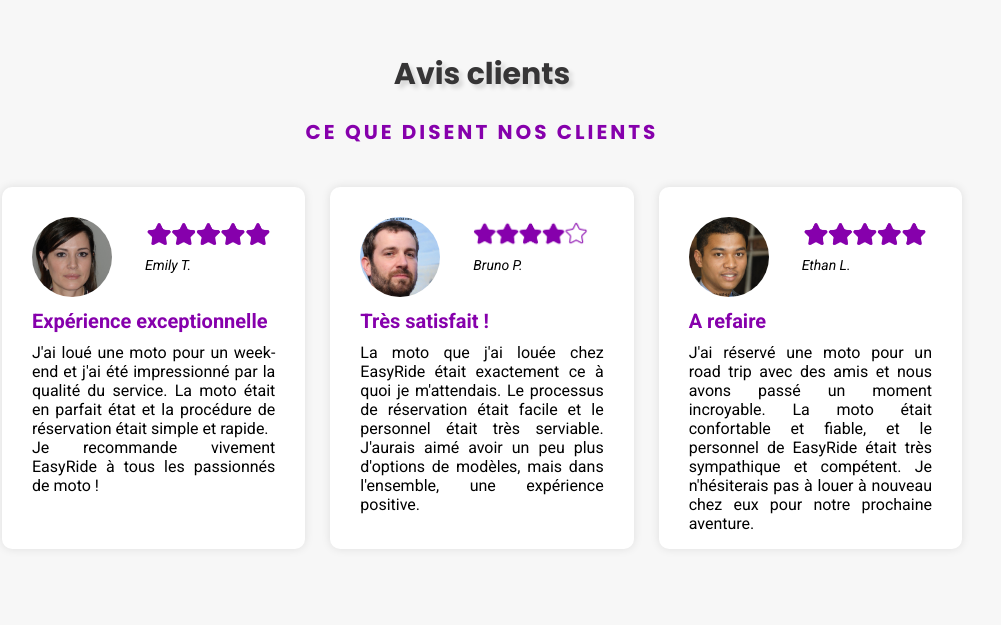
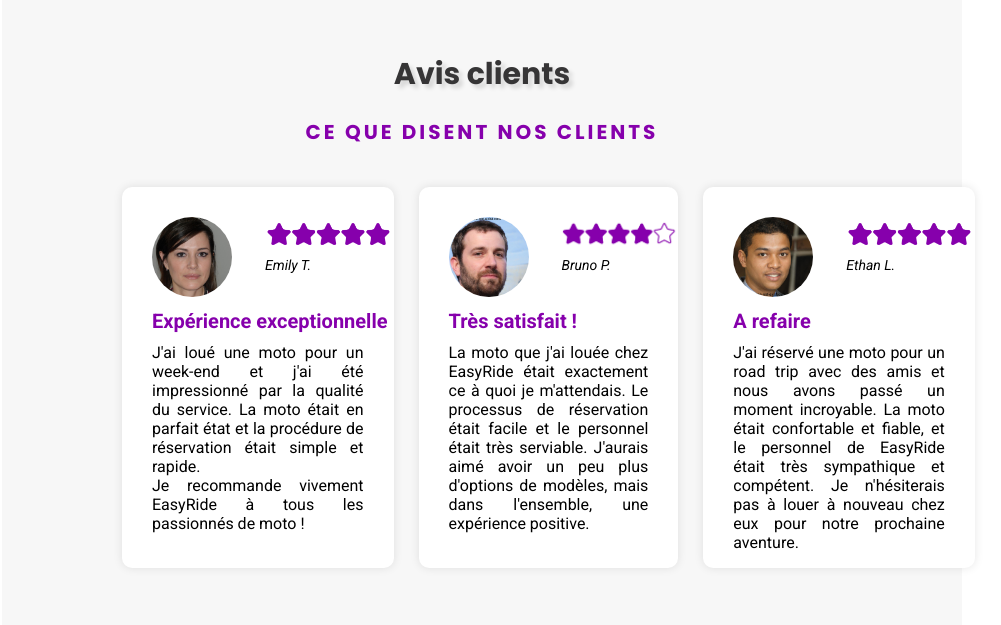
Before and after one commit to Aleexiamcd/landing-page-alexia-marchand, a plain HTML site: page index.html in a window 1280 px wide. Shown: the part 2455-3080 px from the top of the page, without its empty margins (158-1159 px from the left). Drawn offline with Linux system fonts and the light colour scheme; a script that the page names is missing; a web font is replaced by a local one.

Commit message:
Update index.html

```diff
--- a/index.html
+++ b/index.html
@@ -138,9 +138,9 @@
 </div>
 
 <!-- Typeform -->
-
+<div class="container">
 <div data-tf-live="01HWE5YNC0YR44RCC52J6BVMVB"></div><script src="//embed.typeform.com/next/embed.js"></script>
-
+</dic>
 <!-- Témoignages -->
 
 <div class="section-greytemoignage">
```
